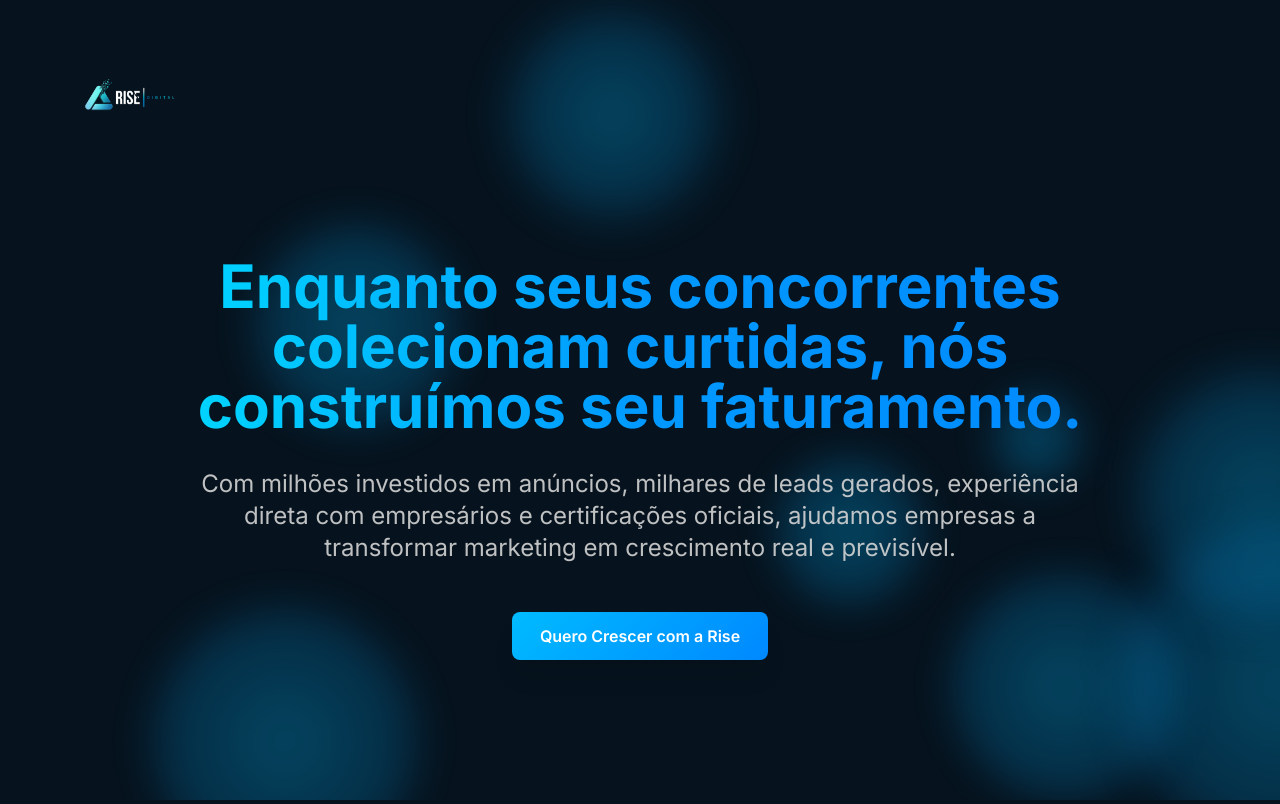
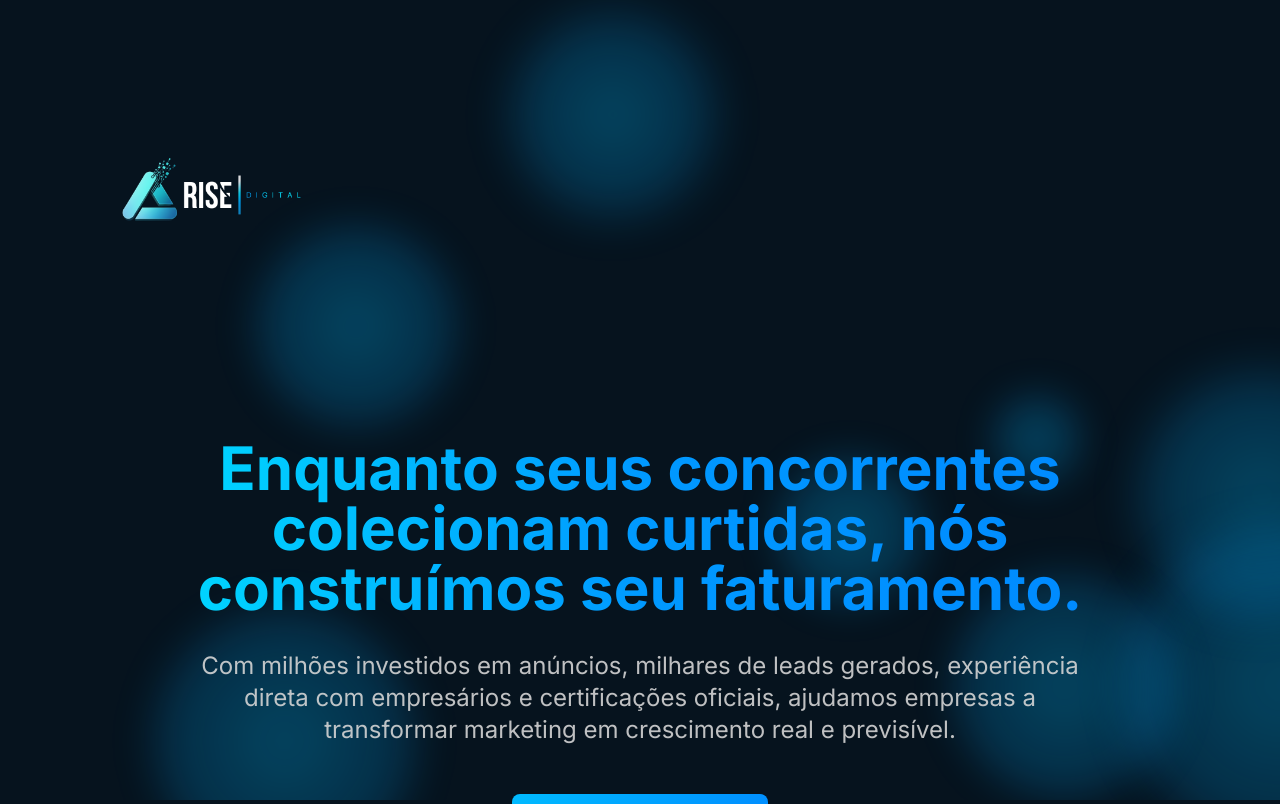
Before and after one commit to ThallesTrafego/risedigital, a React (Vite) app: page / in a window 1280 px wide. Shown: the top 804 px of the page. Built offline with nearby package versions, Linux system fonts and the light colour scheme; the HTML template or start-up script is replaced by a standard one; a web font is replaced by a local one.

Commit message:
Fix: Adjust logo size and header positioning

```diff
--- a/src/pages/Index.tsx
+++ b/src/pages/Index.tsx
@@ -3,7 +3,7 @@ import { Card } from "@/components/ui/card";
 import { TrendingUp, Users, Award, Target, Globe, MessageCircle, Search, MapPin, Rocket, Star, Quote, Clock } from "lucide-react";
 import AnimatedBackground from "@/components/AnimatedBackground";
 import { useScrollReveal } from "@/hooks/useScrollReveal";
-import novaLogoDigital from "@/assets/nova-logo-digital.png";
+import riseDigitalLogo from "@/assets/rise-digital-logo-new.png";
 import { Carousel, CarouselContent, CarouselItem } from "@/components/ui/carousel";
 import Autoplay from "embla-carousel-autoplay";
 
@@ -76,16 +76,16 @@ const Index = () => {
       <AnimatedBackground />
 
       {/* Header */}
-      <header className="fixed top-0 left-0 right-0 z-50">
-        <div className="container-custom py-3 md:py-4">
+      <header className="relative">
+        <div className="container-custom py-6 md:py-8">
           <a href="/" className="inline-block hover:scale-105 transition-transform duration-300">
-            <img src={novaLogoDigital} alt="Nova Logo Digital" className="h-24 md:h-40 w-auto" />
+            <img src={riseDigitalLogo} alt="Rise Digital" className="h-48 md:h-80 w-auto" />
           </a>
         </div>
       </header>
 
       {/* Hero Section */}
-      <section ref={heroRef.elementRef} className={`section-spacing py-20 md:py-32 pt-48 md:pt-64 relative z-10 scroll-reveal ${heroRef.isVisible ? 'visible' : ''}`}>
+      <section ref={heroRef.elementRef} className={`section-spacing py-20 md:py-32 pt-8 md:pt-12 relative z-10 scroll-reveal ${heroRef.isVisible ? 'visible' : ''}`}>
         <div className="container-custom text-center">
           <h1 className="text-4xl md:text-5xl lg:text-6xl font-bold gradient-title mb-8 leading-tight max-w-5xl mx-auto font-inter">
             Enquanto seus concorrentes colecionam curtidas, nós construímos seu faturamento.
@@ -340,7 +340,7 @@ const Index = () => {
       <footer className="relative z-10 py-12 border-t border-border/30">
         <div className="container-custom text-center">
           <a href="/" className="inline-block mb-4 hover:scale-105 transition-transform duration-300">
-            <img src={novaLogoDigital} alt="Nova Logo Digital" className="h-32 md:h-40 w-auto opacity-80 hover:opacity-100 transition-opacity duration-300" />
+            <img src={riseDigitalLogo} alt="Rise Digital" className="h-64 md:h-80 w-auto opacity-80 hover:opacity-100 transition-opacity duration-300" />
           </a>
           <p className="text-foreground/60">© 2025 Rise Digital. Todos os direitos reservados.</p>
         </div>
```
Also changed, not shown: src/assets/rise-digital-logo-new.png (added).
